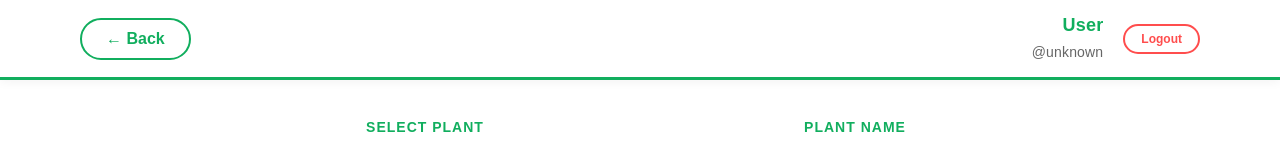
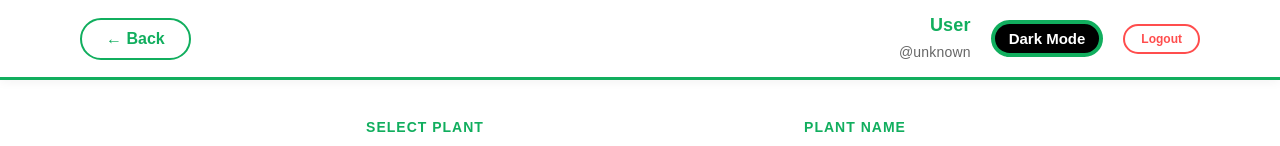
Before and after one commit to VIA-Plantify/Plantify-Frontend, a React (Vite) app in the folder plantify-react-app/: page /UpdatePlant in a window 1280 px wide. Shown: the top 146 px of the page. Built offline with nearby package versions, Linux system fonts and the light colour scheme; no server answers; a web font is replaced by a local one.

Commit message:
Dark Mode works properly now

```diff
--- a/plantify-react-app/src/Pages/UpdatePlant.tsx
+++ b/plantify-react-app/src/Pages/UpdatePlant.tsx
@@ -6,6 +6,8 @@ import { getErrorMessage } from "../api/authApi";
 import styles from "./Stylesheets/AddPlant.module.css";
 import plantImg from "../assets/plant.placeholder.png";
 import type { Plant } from "../api/Plants/plantTypes";
+import { useTheme } from '../theme/ThemeContext';
+import { ThemeToggle } from '../theme/ThemeToggle';
 
 export function UpdatePlant() {
     const navigate = useNavigate();
@@ -14,6 +16,7 @@ export function UpdatePlant() {
     const user = userStr ? JSON.parse(decodeURIComponent(userStr)) : null;
     const displayName = user?.name || user?.username || "User";
     const username = user?.username || "unknown";
+    const { theme } = useTheme();
 
     const [allPlants, setAllPlants] = useState<Plant[]>([]);
     const [selectedMac, setSelectedMac] = useState<string>("");
@@ -156,7 +159,7 @@ export function UpdatePlant() {
     if (isFetching) return <div style={{ padding: 40, textAlign: "center" }}>Loading...</div>;
 
     return (
-        <div className={styles["plant-info-container"]}>
+        <div className={`${styles["plant-info-container"]} ${theme === 'dark' ? styles.dark : ''}`}>
 
 
             <div className={styles["top-bar"]}>
@@ -170,6 +173,7 @@ export function UpdatePlant() {
                         <span className={styles["user-name"]}>{displayName}</span>
                         <span className={styles["user-username"]}>@{username}</span>
                     </div>
+                    <ThemeToggle/>
                     <button className={styles["logout-btn"]} onClick={handleLogout}>
                         Logout
                     </button>
```
